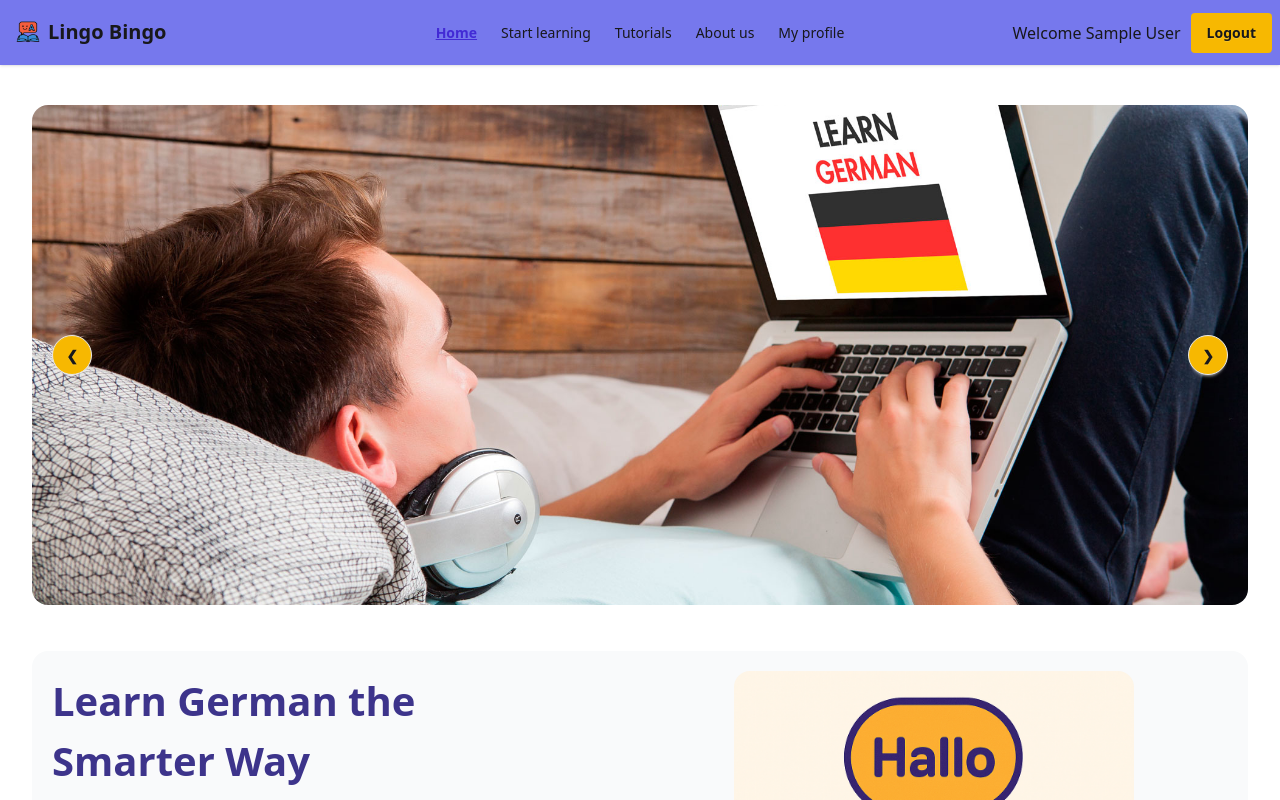
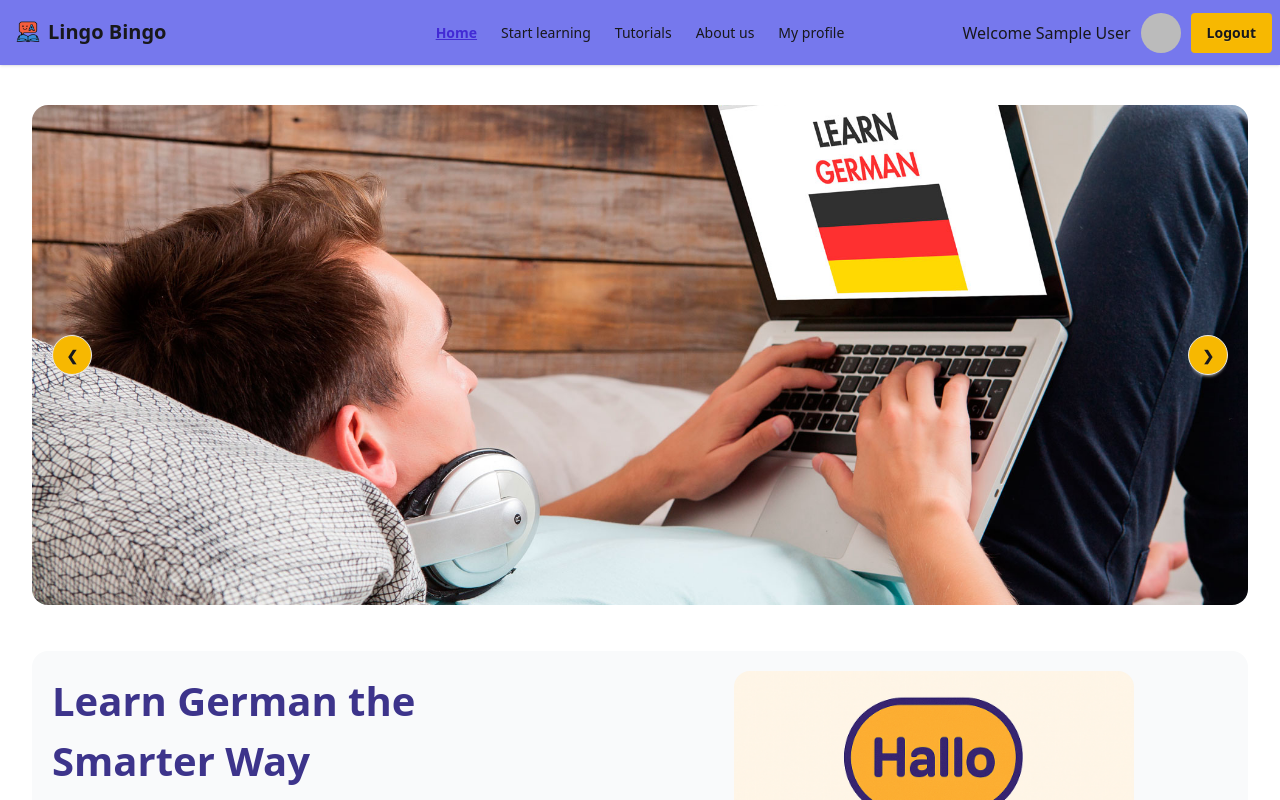
Before and after one commit to CoderTahmid/PH-Assignment-9, a React (Vite) app: page / in a window 1280 px wide. Shown: the top 800 px of the page. Built offline with nearby package versions, Linux system fonts and the light colour scheme; no server answers; sample sign-in values are in the browser's storage.

Commit message:
added user image in the welcome message at navbar

```diff
--- a/src/components/Navbar.jsx
+++ b/src/components/Navbar.jsx
@@ -86,6 +86,7 @@ const Navbar = () => {
 			{user ? (
 				<div className="navbar-end space-x-2.5">
 					<p>Welcome {user.displayName}</p>
+					<img className="rounded-full w-10 h-10" src={user.photoURL} alt="" />
 					<div onClick={handleLogout}>
 						<a className="btn bg-[#F7B801] shadow-none border-none">Logout</a>
 					</div>
```
